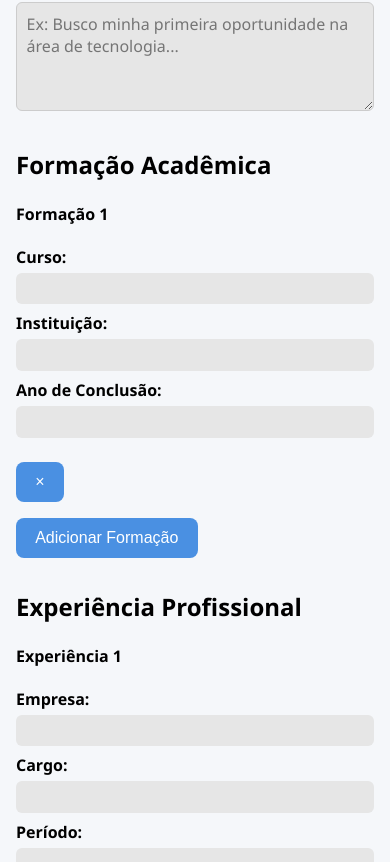
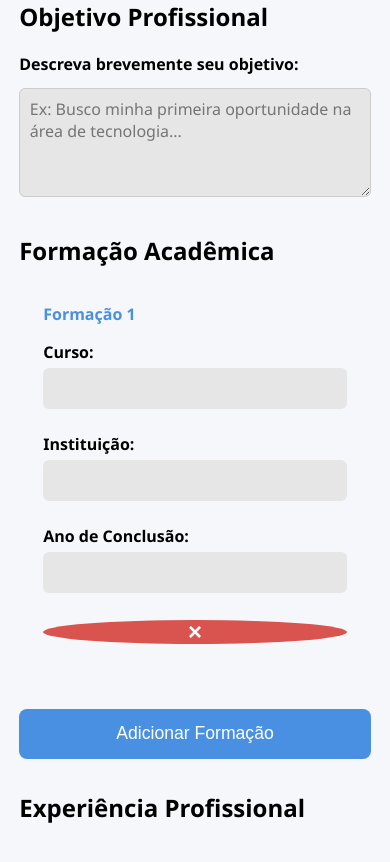
Before and after one commit to AryCord26/Curriculo-Facil, a React (Create React App) app: page / in a window 390 px wide. Shown: the part 1117-1979 px from the top of the page. Built offline with nearby package versions, Linux system fonts and the light colour scheme.

Commit message:
Update App.css

```diff
--- a/src/styles/App.css
+++ b/src/styles/App.css
@@ -23,7 +23,6 @@ body {
   --cor-fundo: var(--cor-fundo);
   --cor-texto: var(--cor-texto);
   --cor-borda: var(--cor-borda);
-  scroll-behavior: smooth;
 }
 
 body.dark-mode {
@@ -32,7 +31,7 @@ body.dark-mode {
 
   --cor-fundo: #1e1e1e;
   --cor-texto: #eaeaea;
-  --cor-borda: #666; /* aumentado contraste das bordas */
+  --cor-borda: var(--cor-borda-dark);
 }
 
 .app-container {
@@ -99,7 +98,7 @@ label > input[type="checkbox"] {
   margin-bottom: 2rem;
 }
 
-input, textarea, select {
+input, textarea {
   margin-top: 0.3rem;
   padding: 0.6rem;
   font-size: 1rem;
@@ -113,18 +112,12 @@ input, textarea, select {
   color: var(--cor-texto);
 }
 
-/* Foco acessível */
-input:focus, select:focus, textarea:focus, button:focus {
-  outline: 3px solid var(--cor-principal);
-  outline-offset: 2px;
-}
-
 input:focus, textarea:focus {
   outline: none;
   border-color: var(--cor-principal);
 }
 
-/* === Fundo cinza claro nos inputs, selects e textareas no tema claro */
+/* Fundo cinza claro nos inputs, selects e textareas no tema claro */
 body:not(.dark-mode) input,
 body:not(.dark-mode) select,
 body:not(.dark-mode) textarea {
@@ -142,19 +135,9 @@ body:not(.dark-mode) textarea:focus {
   color: var(--cor-texto);
 }
 
-/* Dark mode inputs */
-body.dark-mode input,
-body.dark-mode select,
-body.dark-mode textarea {
-  border-color: var(--cor-borda);
-  background-color: var(--cor-fundo);
-  color: var(--cor-texto);
-}
-
 /* === Botões (sempre azuis) === */
 button,
-.btn-add-formation,
-.btn-add-experience {
+.add-btn {
   background-color: var(--cor-principal);
   color: white;
   border: none;
@@ -162,32 +145,81 @@ button,
   font-size: 1rem;
   border-radius: 8px;
   cursor: pointer;
-  transition: background-color 0.3s ease, transform 0.2s ease, box-shadow 0.2s ease;
+  transition: background-color 0.3s ease;
   align-self: flex-start;
   margin-top: 1rem;
 }
 
 button:hover,
-.btn-add-formation:hover,
-.btn-add-experience:hover {
+.add-btn:hover {
   background-color: #356ac3;
-  transform: translateY(-2px);
-  box-shadow: 0 4px 6px rgba(0,0,0,0.15);
 }
 
-button:active,
-.btn-add-formation:active,
-.btn-add-experience:active {
-  transform: translateY(0);
-  box-shadow: none;
+/* Botões de remover pequenos e no canto */
+.remove-btn {
+  background-color: #d9534f;
+  color: white;
+  border: none;
+  font-weight: 700;
+  font-size: 1.3rem;
+  line-height: 1;
+  padding: 0 10px;
+  border-radius: 50%;
+  cursor: pointer;
+  align-self: flex-start;
+  margin-top: 0.5rem;
+  transition: background-color 0.3s ease;
 }
 
-/* Botão desabilitado */
-button:disabled,
-button[disabled] {
-  background-color: #999;
-  cursor: not-allowed;
-  opacity: 0.7;
+.remove-btn:hover {
+  background-color: #c9302c;
+}
+
+/* === Itens Dinâmicos === */
+.dynamic-item {
+  position: relative;
+  background-color: var(--cor-secundaria);
+  border: 1.5px solid var(--cor-borda);
+  border-radius: 10px;
+  padding: 1rem 1.5rem 1.5rem 1.5rem;
+  margin-bottom: 1.5rem;
+  transition: background-color 0.3s ease, border-color 0.3s ease;
+}
+
+.dynamic-item:focus-within {
+  background-color: #dbe9ff;
+  border-color: var(--cor-principal);
+  outline: none;
+}
+
+.dynamic-item h4 {
+  margin-top: 0;
+  margin-bottom: 1rem;
+  color: var(--cor-principal);
+}
+
+/* Linha para inputs lado a lado */
+.form-row {
+  display: flex;
+  gap: 1rem;
+  flex-wrap: wrap;
+  margin-bottom: 0.7rem;
+}
+
+.form-row label {
+  flex: 1 1 200px;
+  min-width: 150px;
+}
+
+/* Preview das imagens de certificado e curso */
+.img-preview {
+  display: block;
+  max-width: 150px;
+  max-height: 90px;
+  margin-top: 0.5rem;
+  border-radius: 6px;
+  border: 1px solid var(--cor-borda);
+  object-fit: contain;
 }
 
 /* === ResumePreview === */
@@ -243,36 +275,46 @@ button[disabled] {
 }
 
 /* === Responsividade === */
-@media (max-width: 600px) {
+@media (max-width: 768px) {
   .app-container {
-    padding: 1rem;
+    padding: 1rem 1.2rem;
+    max-width: 95vw;
   }
 
-  .resume-preview {
-    padding: 1.5rem 1rem;
+  .form-row {
+    flex-direction: column;
   }
 
-  .resume-preview h2 {
-    font-size: 1.5rem;
+  .form-row label {
+    flex: 1 1 100%;
+    min-width: auto;
   }
 
-  .resume-preview h3 {
-    font-size: 1.1rem;
+  select {
+    width: 100% !important;
   }
 
-  .resume-preview p,
-  .resume-preview li {
-    font-size: 0.95rem;
+  .img-preview {
+    max-width: 100px;
+    max-height: 60px;
+  }
+}
+
+@media (max-width: 480px) {
+  h1 {
+    font-size: 1.6rem;
   }
 
-  .form-section {
-    gap: 0.6rem;
-    margin-bottom: 1.2rem;
+  button,
+  .add-btn {
+    width: 100%;
+    font-size: 1.1rem;
+    padding: 0.9rem 1rem;
   }
 
-  input, textarea, select {
-    font-size: 0.9rem;
-    padding: 0.4rem;
+  .remove-btn {
+    font-size: 1.5rem;
+    padding: 0 14px;
   }
 }
 
```
